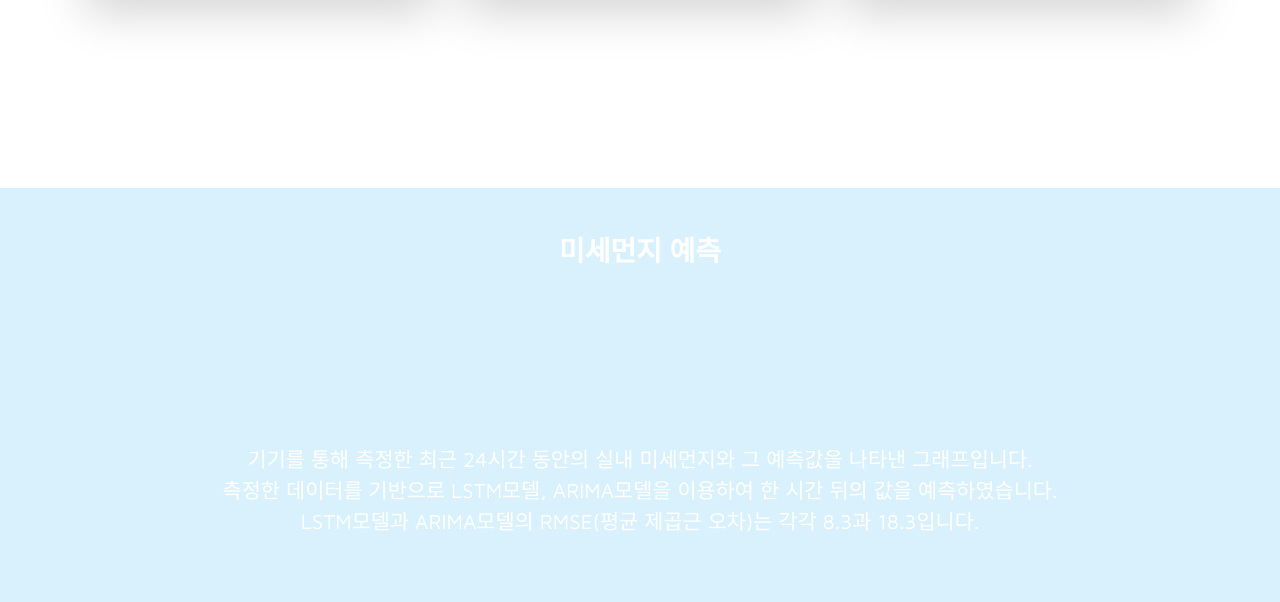
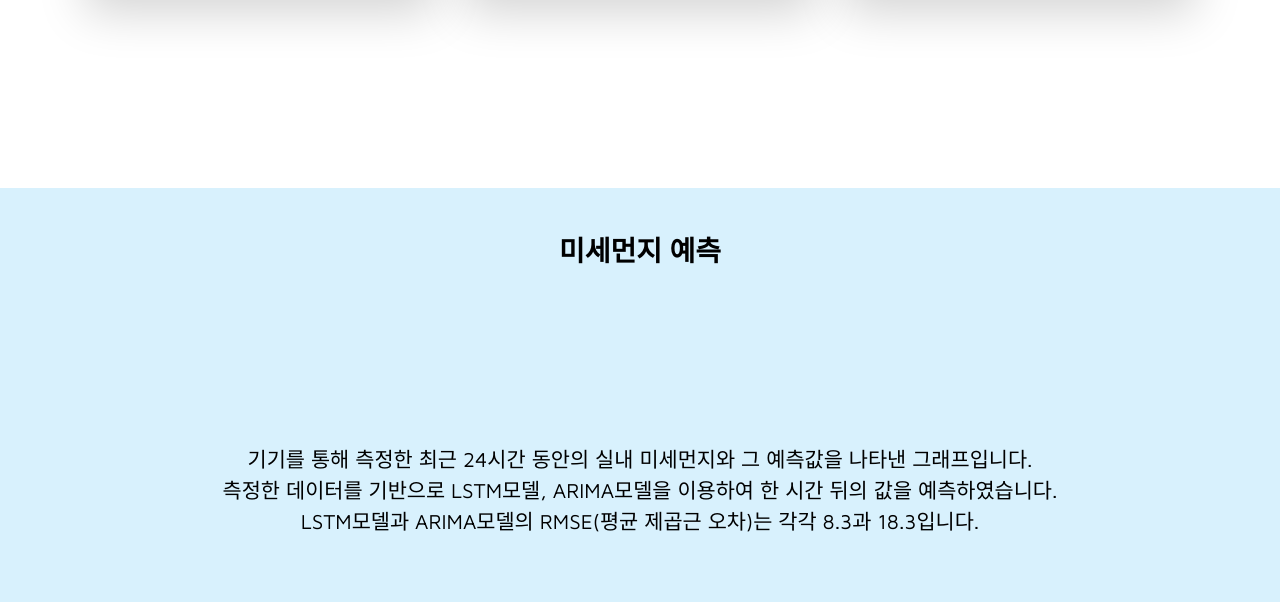
Before and after one commit to yeonjae1783/ssuair, a Flask app: template app/HelloFlask/templates/index.html in a window 1280 px wide. Shown: the part 980-1582 px from the top of the page. Run offline with Flask 2, Linux system fonts and the light colour scheme; the template is opened without the code that fills it, so the values that code supplies are empty; a map, chart or similar area stays blank; some libraries are stand-ins or nearby versions.

Commit message:
change color

```diff
--- a/app/HelloFlask/templates/index.html
+++ b/app/HelloFlask/templates/index.html
@@ -207,14 +207,14 @@
 <!--//features-section-->
 <section class="cta-section py-5 theme-bg-secondary text-center">
     <div class="container">
-        <h3 class="text-white font-weight-bold mb-3" style="color:black;">미세먼지 예측</h3>
+        <h3 class=" font-weight-bold mb-3" style="color:black;">미세먼지 예측</h3>
         <div class="text-white mx-auto single-col-max-width section-intro">
             <canvas id="myChart"></canvas>
             <!--Try Nova Free Today. Lorem ipsum dolor sit-->
             <!--amet, consectetuer adipiscing elit. Aenean commodo ligula eget dolor. Aenean massa. Cum sociis natoque-->
             <!--penatibus et magnis dis.-->
         </div>
-        <p style="font-size: 1.3em; color: white;">
+        <p style="font-size: 1.3em; color: black;">
         기기를 통해 측정한 최근 24시간 동안의 실내 미세먼지와 그 예측값을 나타낸 그래프입니다. <br>
         측정한 데이터를 기반으로 LSTM모델, ARIMA모델을 이용하여 한 시간 뒤의 값을 예측하였습니다. <br>
         LSTM모델과 ARIMA모델의 RMSE(평균 제곱근 오차)는 각각 8.3과 18.3입니다.
```
